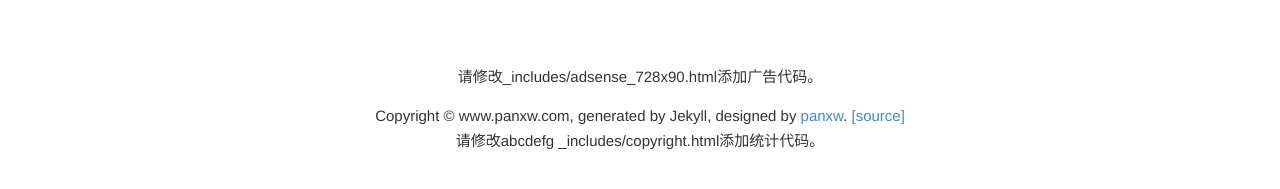
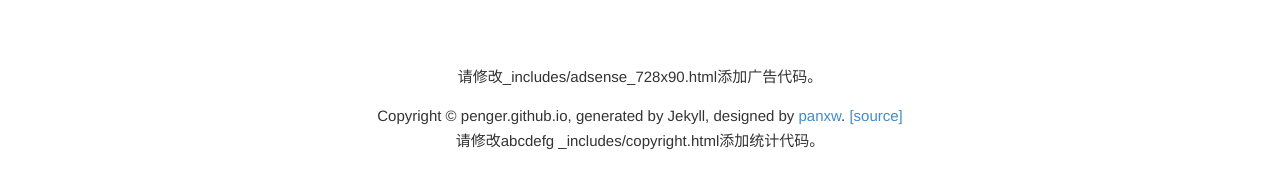
Before and after one commit to penger/penger.github.io, a Jekyll site: the page built from index.html, in a window 1280 px wide and 900 px high, scrolled down 1499 px. Shown: the part 698-887 px from the top of the window. Built offline with Jekyll 4.4.1, drawn with Linux system fonts in a browser that asks for light colours; the list of posts is cut into pages by our own code.

Commit message:
another site

```diff
--- a/_config.yml
+++ b/_config.yml
@@ -3,12 +3,12 @@
 permalink: /posts/:title.html
 excerpt_separator: "<!-- more -->"
 
-github: panxw
-author: "潘学文"
-email: winfirm#163.com
-name: "潘学文个人博客"
-url: http://www.panxw.com
-domain: www.panxw.com
+github: penger
+author: "happy day"
+email: esc_penger#163.com
+name: "博客"
+url: http://penger.github.io
+domain: penger.github.io
 all_categories: [
 ["android", "Android开发","/posts/android.html"],
 ["program", "软件编程","/posts/program.html"],
```
